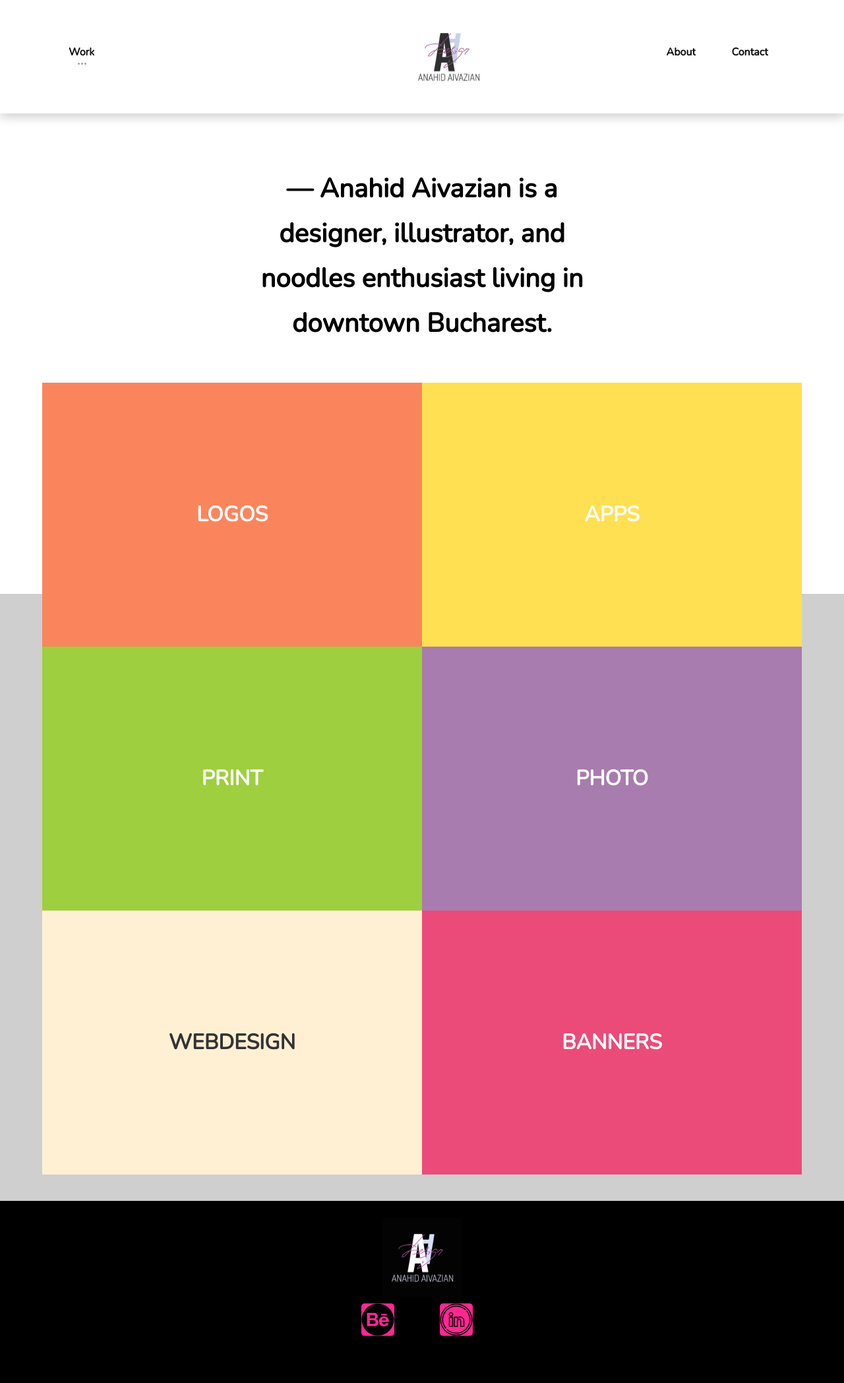
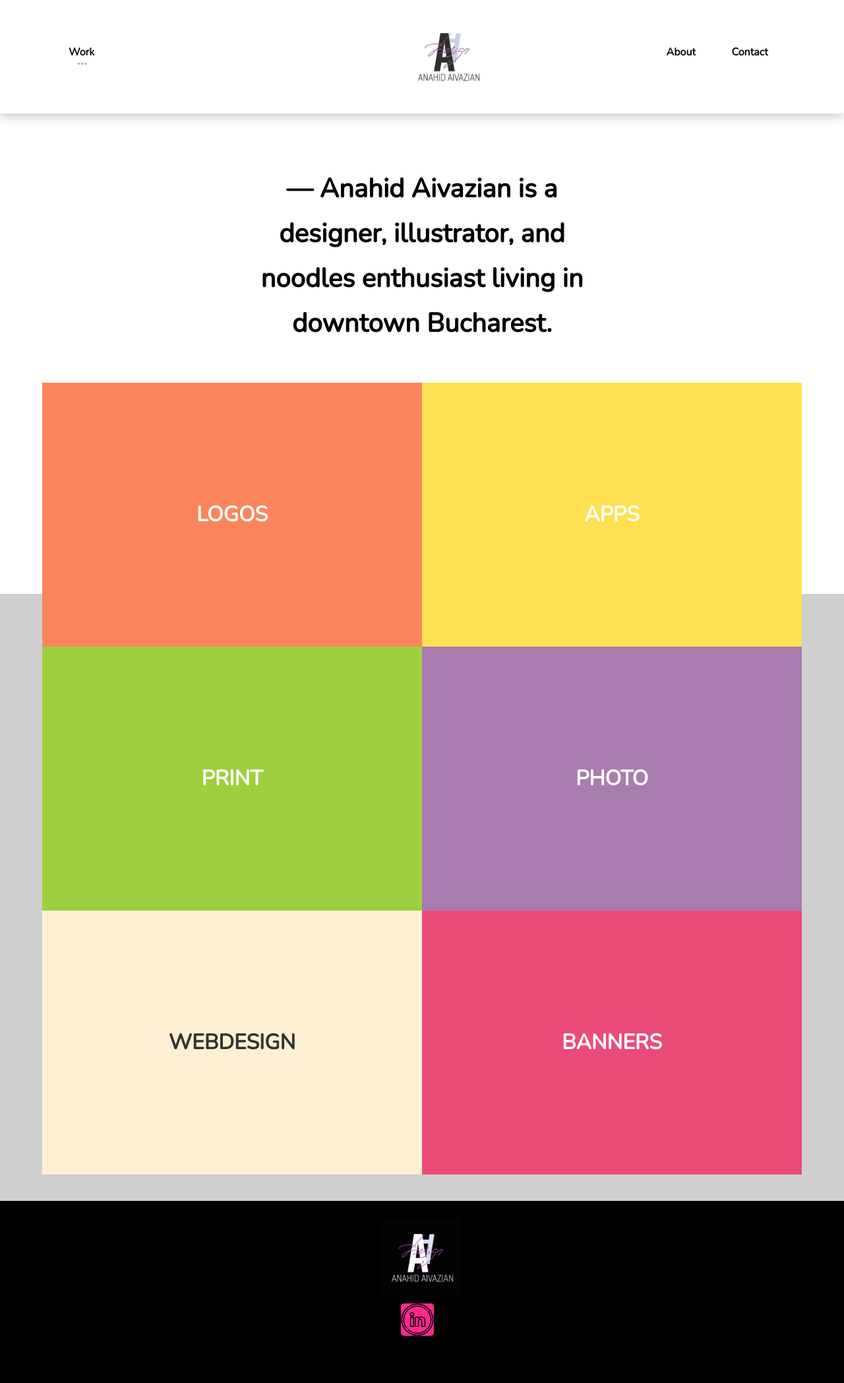
Before and after one commit to anaiv/anaiv.github.io, a Jekyll site: the page built from index.html, in a window 1280 px wide. Shown: the whole page at 66% size. Built offline with Jekyll 4.4.1, drawn with Linux system fonts in a browser that asks for light colours.

Commit message:
Update _footer.html

```diff
--- a/_includes/_footer.html
+++ b/_includes/_footer.html
@@ -4,21 +4,16 @@
       <div class="container">
           <div class="nk-nav-table">
               <a href="http://https://anaiv.github.io" class="nk-nav-center">
-                  <img src="{{ "/assets/img/blogo.jpg" | prepend: site.url }}" alt="" width="120">
+                  <img src="{{ '/assets/img/blogo.jpg' | prepend: site.url }}" alt="" width="120">
               </a>
           </div>
       </div>
     {% endif %}
     <div class="container">
       <ul class="nk-nav nk-nav-center d-lg-block socials">
-        <li class="behance">
-          <a href="https://www.behance.net/QuickLook/" title="Behance" target="_blank" rel="noopener">
-            <img width="50" src="{{ "/assets/img/behance.svg" | prepend: site.url }}" alt="Behance">
-          </a>
-        </li>
         <li class="linkedin">
           <a href="https://www.linkedin.com/in/anahid-a-b1305283" title="LinkedIn" target="_blank" rel="noopener">
-            <img width="50" src="{{ "/assets/img/linkedin.svg" | prepend: site.url }}" alt="LinkedIn">
+            <img width="50" src="{{ '/assets/img/linkedin.svg' | prepend: site.url }}" alt="LinkedIn">
           </a>
         </li>
       </ul>
```
